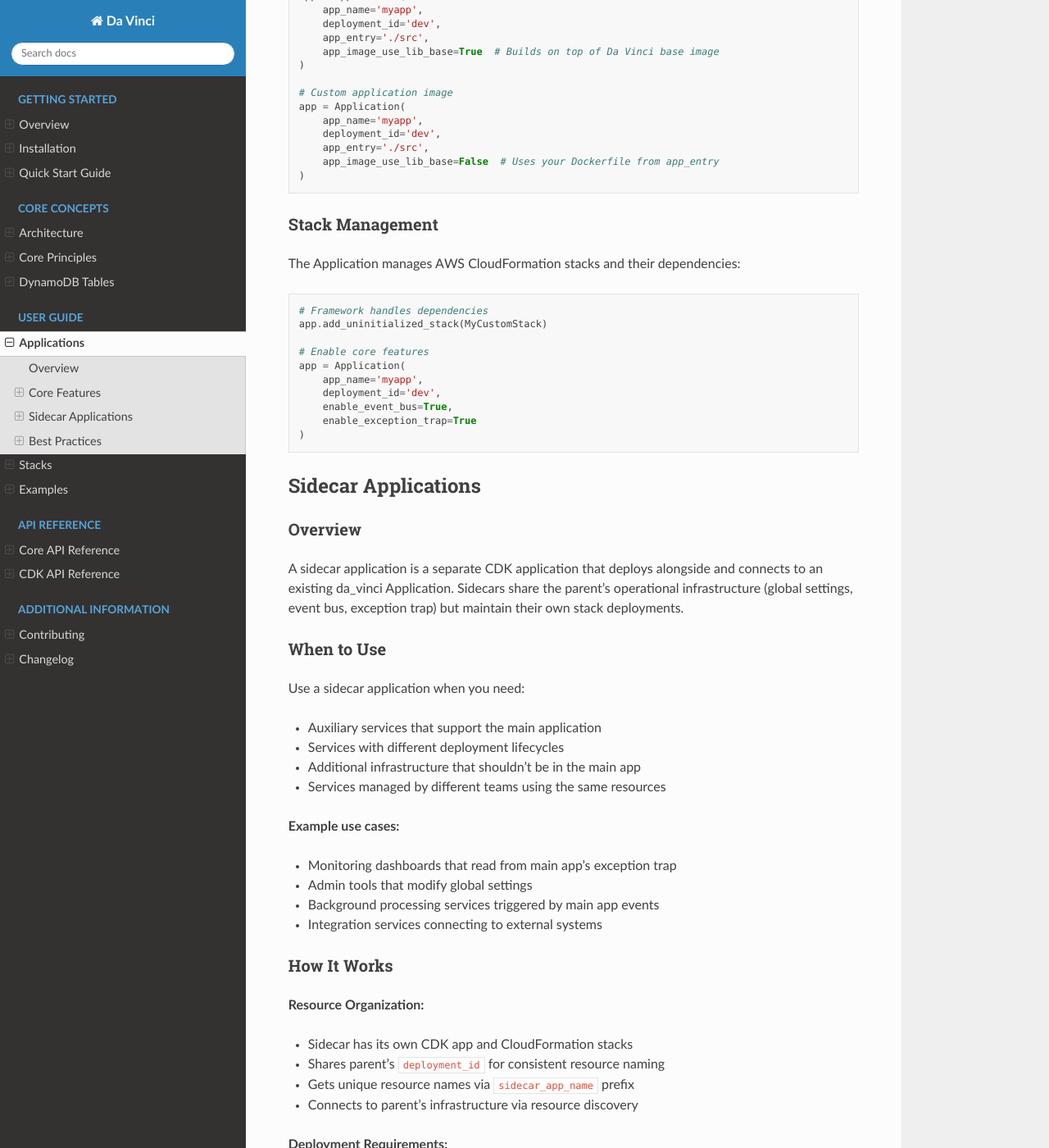
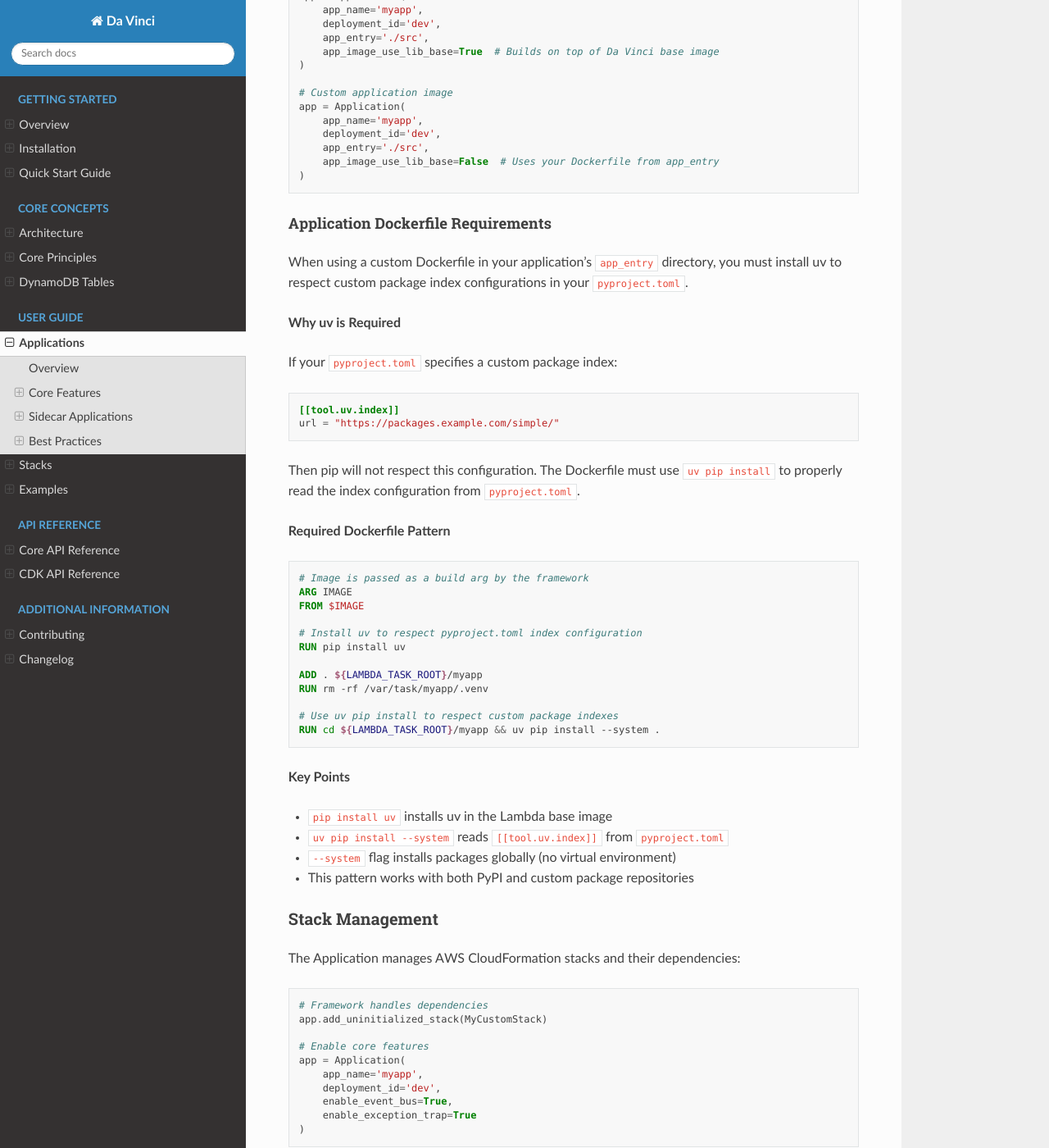
Before and after one commit to jarosser06/da-vinci, a Sphinx documentation site: the page built from docs/applications.rst, in a window 1280 px wide and 1400 px high, scrolled down 3649 px. Shown: the whole window at 82% size. Built offline with Sphinx 7.4.7 and the Read the Docs theme 3.1.0, drawn with Linux system fonts in a browser that asks for light colours.

Commit message:
fix: add production install path to Dockerfile and document custom package indexes
This commit addresses Docker packaging issues for production deployments:

- Add production install path to da_vinci Dockerfile that installs dependencies directly when no pyproject.toml exists
- Add __version__ constant to packages/core/da_vinci/__init__.py for runtime version queries
- Add test to ensure version synchronization between pyproject.toml and __init__.py
- Update bump-version.sh script to automatically update __version__ during releases
- Document required Dockerfile pattern for applications using custom package indexes in docs/applications.rst
- Add cross-reference note in docs/installation.rst about Docker deployments with custom indexes
- Update release skill documentation to mention __version__ updates

The Dockerfile now handles both development (poetry install from pyproject.toml) and production (direct dependency install from wheel) scenarios. Applications using custom package indexes must use 'uv pip install' instead of 'pip install' to respect [[tool.uv.index]] configuration in pyproject.toml.

🤖 Generated with [Claude Code](https://claude.com/claude-code)

Co-Authored-By: Claude <noreply@anthropic.com>

```diff
--- a/docs/applications.rst
+++ b/docs/applications.rst
@@ -159,6 +159,48 @@ The Application handles container image builds for Lambda functions:
        app_image_use_lib_base=False  # Uses your Dockerfile from app_entry
    )
 
+.. _docker-custom-indexes:
+
+Application Dockerfile Requirements
+^^^^^^^^^^^^^^^^^^^^^^^^^^^^^^^^^^^^
+
+When using a custom Dockerfile in your application's ``app_entry`` directory, you must install uv to respect custom package index configurations in your ``pyproject.toml``.
+
+**Why uv is Required**
+
+If your ``pyproject.toml`` specifies a custom package index:
+
+.. code-block:: toml
+
+   [[tool.uv.index]]
+   url = "https://packages.example.com/simple/"
+
+Then pip will not respect this configuration. The Dockerfile must use ``uv pip install`` to properly read the index configuration from ``pyproject.toml``.
+
+**Required Dockerfile Pattern**
+
+.. code-block:: dockerfile
+
+   # Image is passed as a build arg by the framework
+   ARG IMAGE
+   FROM $IMAGE
+
+   # Install uv to respect pyproject.toml index configuration
+   RUN pip install uv
+
+   ADD . ${LAMBDA_TASK_ROOT}/myapp
+   RUN rm -rf /var/task/myapp/.venv
+
+   # Use uv pip install to respect custom package indexes
+   RUN cd ${LAMBDA_TASK_ROOT}/myapp && uv pip install --system .
+
+**Key Points**
+
+- ``pip install uv`` installs uv in the Lambda base image
+- ``uv pip install --system`` reads ``[[tool.uv.index]]`` from ``pyproject.toml``
+- ``--system`` flag installs packages globally (no virtual environment)
+- This pattern works with both PyPI and custom package repositories
+
 Stack Management
 ~~~~~~~~~~~~~~~~
 
--- a/docs/installation.rst
+++ b/docs/installation.rst
@@ -71,6 +71,10 @@ Then install with:
 .. code-block:: bash
 
    uv sync
+
+**Important for Docker Deployments**
+
+If you use a custom package index in ``pyproject.toml``, your application's Dockerfile must use ``uv pip install`` instead of ``pip install`` to respect the index configuration. See :ref:`docker-custom-indexes` in the Applications documentation for the required Dockerfile pattern.
 
 Development Installation
 -------------------------
```
Also changed, not shown: .claude/skills/release/skill.md, 4 other files.
